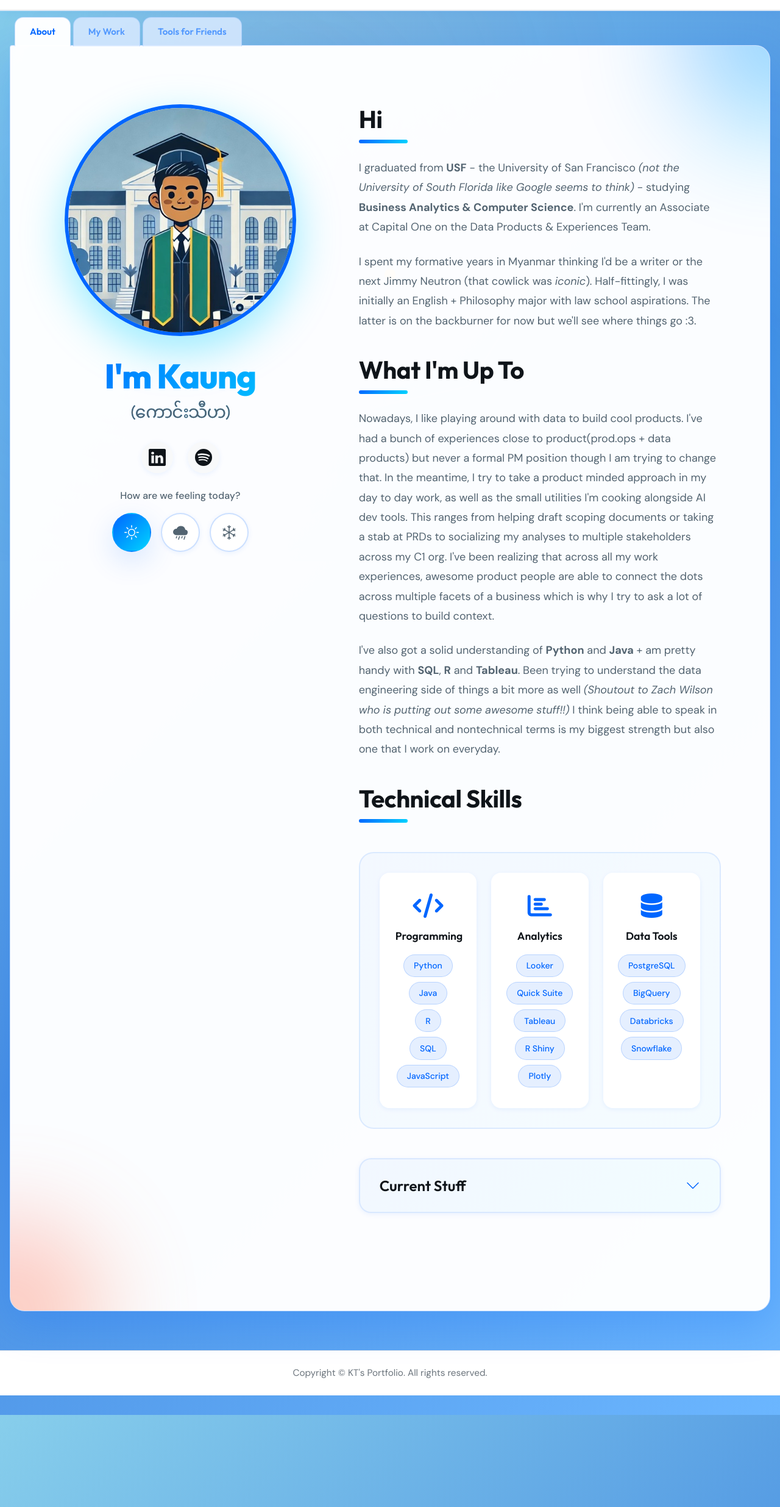
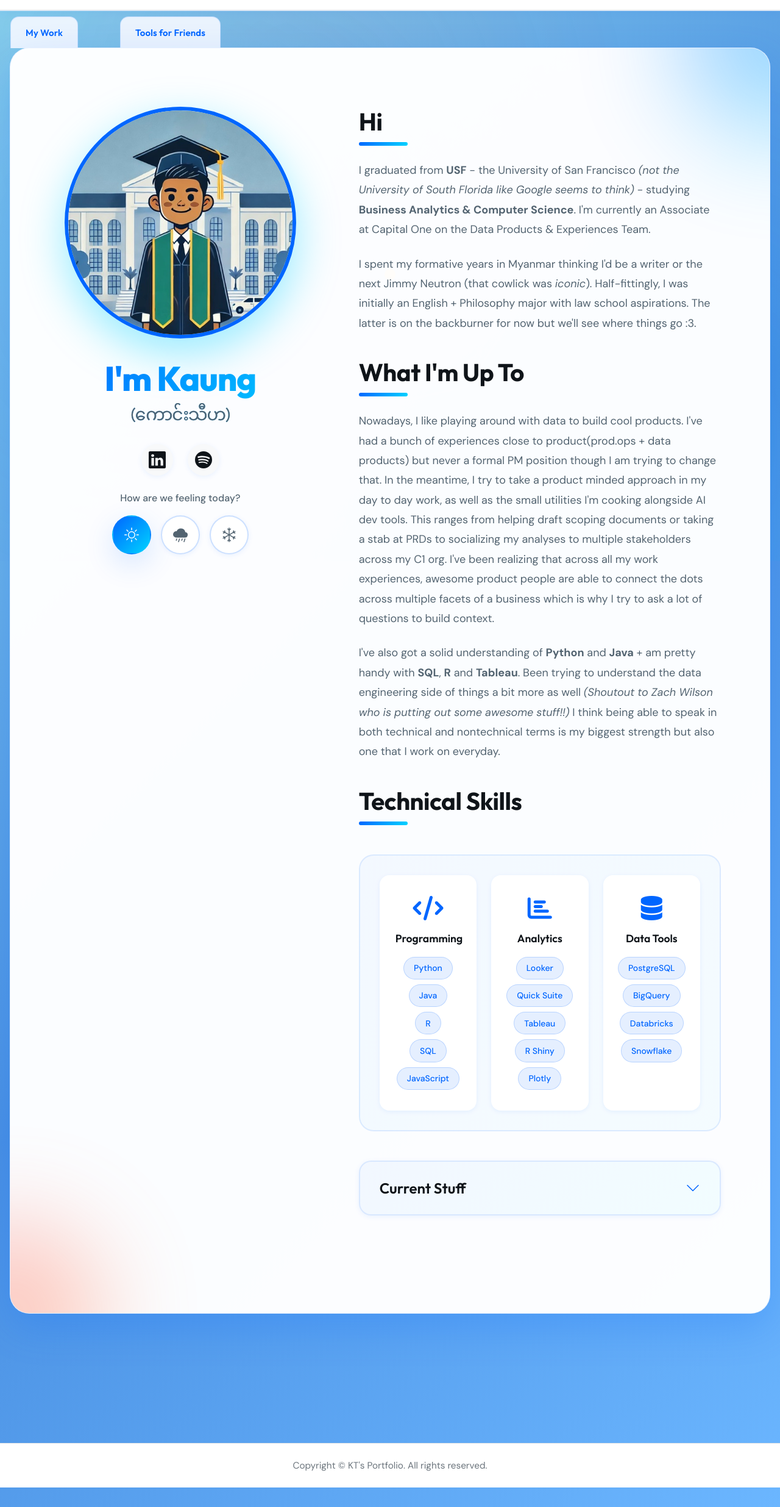
Before and after one commit to kaungthiha/kaungthiha.github.io, a Jekyll site: the page built from index.html, in a window 1280 px wide. Shown: the whole page at 61% size. Built offline with Jekyll 4.4.1, drawn with Linux system fonts in a browser that asks for light colours; the list of posts is cut into pages by our own code.

Commit message:
tab fix v4

```diff
--- a/assets/css/landing.css
+++ b/assets/css/landing.css
@@ -143,8 +143,9 @@
   z-index: 1;
 }
 
-/* ── Folder Stack — horizontal tab strip + swappable content panels ── */
+/* ── Folder Stack — hand-of-cards layout ── */
 
+/* Outer wrapper; reduced top margin puts the peek labels close to the page top */
 .folder-stack-container {
   max-width: 1400px;
   margin: 0.5rem auto;
@@ -154,58 +155,27 @@
   animation: cardReveal 0.8s cubic-bezier(0.34, 1.56, 0.64, 1) backwards;
 }
 
-/* Persistent tab strip — all three tabs always visible at the top */
-.folder-tab-strip {
-  display: flex;
-  gap: 0.25rem;
-  padding: 0 0.5rem;
+/* Stack is the positioning context; padding-top reserves the 52px peek strip */
+.folder-stack {
   position: relative;
-  z-index: 2;
+  padding-top: 52px;
+  transition: height 0.45s cubic-bezier(0.4, 0, 0.2, 1);
 }
 
-.folder-tab {
-  height: 48px;
-  padding: 0 1.5rem;
-  background: rgba(218, 234, 255, 0.85);
-  border: 1.5px solid rgba(0, 102, 255, 0.15);
-  border-bottom: none;
-  border-radius: 14px 14px 0 0;
-  font-family: 'Outfit', sans-serif;
-  font-size: 0.9375rem;
-  font-weight: 600;
-  color: rgba(0, 102, 255, 0.6);
-  cursor: pointer;
-  transition: background 0.2s ease, color 0.2s ease;
-  white-space: nowrap;
-  position: relative;
-  bottom: -1.5px; /* overlap the card's top border for a seamless join */
+/* Every card: absolute, full width */
+.folder-card {
+  position: absolute;
+  left: 0;
+  right: 0;
+  border-radius: 32px;
+  border: 1px solid rgba(0, 102, 255, 0.1);
+  overflow: hidden;
+  transition: box-shadow 0.4s ease, background 0.3s ease;
 }
 
-.folder-tab:hover:not(.active) {
-  background: rgba(200, 225, 255, 0.95);
-  color: var(--electric-blue);
-}
-
-.folder-tab.active {
-  background: rgba(255, 255, 255, 0.98);
-  color: var(--electric-blue);
-  border-color: rgba(0, 102, 255, 0.2);
-}
-
-/* Cards — normal flow; only data-order="1" is visible */
-.folder-card {
-  border-radius: 4px 24px 24px 24px;
-  border: 1.5px solid rgba(0, 102, 255, 0.2);
-  background: rgba(255, 255, 255, 0.98);
-  box-shadow: var(--shadow-xl);
-  overflow: hidden;
-  position: relative;
-  z-index: 1;
-}
-
-/* Atmospheric blur accents */
-.folder-card::before,
-.folder-card::after {
+/* Atmospheric blur accents on active card only */
+.folder-card[data-order="1"]::before,
+.folder-card[data-order="1"]::after {
   content: '';
   position: absolute;
   width: 300px;
@@ -216,14 +186,69 @@
   pointer-events: none;
   animation: float 8s ease-in-out infinite;
 }
-.folder-card::before { top: -150px; right: -150px; background: var(--gradient-primary); }
-.folder-card::after  { bottom: -150px; left: -150px; background: var(--gradient-accent); animation-delay: 4s; }
+.folder-card[data-order="1"]::before { top: -150px; right: -150px; background: var(--gradient-primary); }
+.folder-card[data-order="1"]::after  { bottom: -150px; left: -150px; background: var(--gradient-accent); animation-delay: 4s; }
 
-.folder-card[data-order="1"] { display: block; }
-.folder-card:not([data-order="1"]) { display: none; }
+/* Active card — full content, sits just below the peek strip */
+.folder-card[data-order="1"] {
+  top: 52px;
+  z-index: 30;
+  background: rgba(255, 255, 255, 0.98);
+  box-shadow: var(--shadow-xl);
+  cursor: default;
+}
 
-/* Fade content in when a card becomes active */
-.folder-card[data-order="1"] .folder-body { animation: fadeInUp 0.35s ease-out; }
+/* Inactive cards — sit behind the active card at top:0; only their peek-label shows.
+   overflow:visible prevents the absolutely-positioned label from being clipped. */
+.folder-card[data-order="2"],
+.folder-card[data-order="3"] {
+  top: 0;
+  background: transparent;
+  border-color: transparent;
+  box-shadow: none;
+  cursor: pointer;
+  z-index: 20;
+  overflow: visible;
+  min-height: 52px;
+}
+.folder-card[data-order="3"] { z-index: 10; }
+
+/* Peek label — visible in the 52px strip above the active card */
+.folder-peek-label {
+  position: absolute;
+  top: 0;
+  height: 52px;
+  display: inline-flex;
+  align-items: center;
+  padding: 0 1.5rem;
+  background: rgba(243, 248, 255, 0.92);
+  border-radius: 14px 14px 0 0;
+  border: 1.5px solid rgba(0, 102, 255, 0.15);
+  border-bottom: none;
+  white-space: nowrap;
+  z-index: 2;
+  transition: background 0.2s ease, transform 0.2s ease;
+}
+
+.folder-peek-label span {
+  font-family: 'Outfit', sans-serif;
+  font-size: 0.9375rem;
+  font-weight: 600;
+  color: var(--electric-blue);
+  letter-spacing: 0.01em;
+}
+
+/* Horizontal positions driven by data-tabpos (set by JS) */
+[data-tabpos="1"] .folder-peek-label { left: 0; }
+[data-tabpos="2"] .folder-peek-label { left: 180px; }
+
+.folder-card:not([data-order="1"]) .folder-peek-label:hover {
+  background: rgba(0, 102, 255, 0.08);
+  transform: translateY(-3px);
+}
+
+/* Active card hides its own peek label (it's in front — no peeking needed) */
+.folder-card[data-order="1"] .folder-peek-label { display: none; }
 
 /* Content area */
 .folder-body {
@@ -231,6 +256,12 @@
   position: relative;
   z-index: 1;
 }
+
+/* Inactive cards hide their body content */
+.folder-card:not([data-order="1"]) .folder-body { display: none; }
+
+/* Fade content in when a card becomes active */
+.folder-card[data-order="1"] .folder-body { animation: fadeInUp 0.35s ease-out; }
 
 /* My Work placeholder */
 .placeholder-section {
@@ -1036,9 +1067,14 @@
 
   .folder-stack-container { margin: 0.5rem auto; }
 
-  .folder-card { border-radius: 4px 20px 20px 20px; }
+  .folder-card { border-radius: 24px; }
+  .folder-card[data-order="1"] { border-radius: 0 24px 24px 24px; }
 
-  .folder-tab { height: 44px; padding: 0 1.25rem; font-size: 0.875rem; }
+  .folder-peek-label { padding: 0 1rem; height: 44px; }
+  .folder-stack { padding-top: 44px; }
+  .folder-card[data-order="2"], .folder-card[data-order="3"] { min-height: 44px; }
+
+  [data-tabpos="2"] .folder-peek-label { left: 150px; }
 
   .folder-body { padding: 1.5rem 1rem; }
 
@@ -1089,10 +1125,14 @@
 
   .folder-stack-container { margin: 0.25rem auto; padding: 0 0.5rem; }
 
-  .folder-card { border-radius: 4px 16px 16px 16px; }
+  .folder-card { border-radius: 16px; }
+  .folder-card[data-order="1"] { border-radius: 0 16px 16px 16px; }
 
-  .folder-tab { height: 40px; padding: 0 1rem; font-size: 0.8125rem; }
-  .folder-tab-strip { padding: 0 0.25rem; }
+  .folder-peek-label { padding: 0 0.875rem; height: 40px; font-size: 0.8125rem; }
+  .folder-stack { padding-top: 40px; }
+  .folder-card[data-order="2"], .folder-card[data-order="3"] { min-height: 40px; }
+
+  [data-tabpos="2"] .folder-peek-label { left: 130px; }
 
   .folder-body { padding: 1rem; }
 
--- a/index.html
+++ b/index.html
@@ -5,21 +5,18 @@
 ---
 
 <!--
-  Brief: Three content panels behind a persistent horizontal tab strip.
-  Clicking a tab sets data-order="1" on that card (visible) and "2" on the rest (hidden).
-  JS at the bottom handles tab activation and active-class toggling.
+  Brief: Three folder-cards stacked like a hand of playing cards.
+  data-order="1" is the front (active) card. Inactive cards (order 2, 3) sit behind it at top:0,
+  with only their peek-label visible in the 52px strip above the active card.
+  Clicking an inactive card promotes it to order 1. JS syncs stack height to active card.
 -->
 
 <div class="folder-stack-container">
+  <div class="folder-stack">
 
-  <div class="folder-tab-strip">
-    <button class="folder-tab" data-folder="about">About</button>
-    <button class="folder-tab" data-folder="work">My Work</button>
-    <button class="folder-tab" data-folder="tools">Tools for Friends</button>
-  </div>
-
-  <!-- About -->
+    <!-- About (front by default) -->
     <div class="folder-card" data-folder="about" data-order="1">
+      <div class="folder-peek-label"><span>About</span></div>
       <div class="folder-body">
 
         <section class="hero-bio-section">
@@ -174,7 +171,8 @@
     </div>
 
     <!-- My Work -->
-  <div class="folder-card" data-folder="work" data-order="2">
+    <div class="folder-card" data-folder="work" data-order="2" data-tabpos="1">
+      <div class="folder-peek-label"><span>My Work</span></div>
       <div class="folder-body">
         <section class="placeholder-section">
           <div class="placeholder-inner">
@@ -187,7 +185,8 @@
     </div>
 
     <!-- Tools for Friends -->
-  <div class="folder-card" data-folder="tools" data-order="3">
+    <div class="folder-card" data-folder="tools" data-order="3" data-tabpos="2">
+      <div class="folder-peek-label"><span>Tools for Friends</span></div>
       <div class="folder-body">
         <div class="tools-grid">
           <div class="tool-card">
@@ -203,19 +202,38 @@
     </div>
 
   </div>
+</div>
 
 <script>
-  // Tab strip — clicking a tab sets it active and swaps the visible card
+  // Folder stack — clicking an inactive card promotes it to the front
   (function () {
-    const tabs = Array.from(document.querySelectorAll('.folder-tab'));
+    const stack = document.querySelector('.folder-stack');
     const cards = Array.from(document.querySelectorAll('.folder-card'));
+    const folders = cards.map(c => c.dataset.folder);
+    let active = 'about';
+    const TAB_H = 52; // must match .folder-stack padding-top in CSS
+
+    function syncHeight() {
+      const front = document.querySelector('[data-order="1"]');
+      stack.style.height = (TAB_H + front.scrollHeight) + 'px';
+    }
 
     function activate(target) {
-      tabs.forEach(t => t.classList.toggle('active', t.dataset.folder === target));
-      cards.forEach(c => { c.dataset.order = c.dataset.folder === target ? '1' : '2'; });
+      if (target === active) return;
+      active = target;
+      const inactive = folders.filter(f => f !== target);
+      document.querySelector(`[data-folder="${target}"]`).dataset.order = '1';
+      document.querySelector(`[data-folder="${target}"]`).removeAttribute('data-tabpos');
+      inactive.forEach((f, i) => {
+        const el = document.querySelector(`[data-folder="${f}"]`);
+        el.dataset.order = String(i + 2);
+        el.dataset.tabpos = String(i + 1);
+      });
+      setTimeout(syncHeight, 30);
     }
 
-    tabs.forEach(t => t.addEventListener('click', () => activate(t.dataset.folder)));
-    activate('about');
+    cards.forEach(card => card.addEventListener('click', () => activate(card.dataset.folder)));
+    requestAnimationFrame(syncHeight);
+    window.addEventListener('resize', syncHeight);
   }());
 </script>
```
Lines whose indentation alone changed are shown as unchanged.
